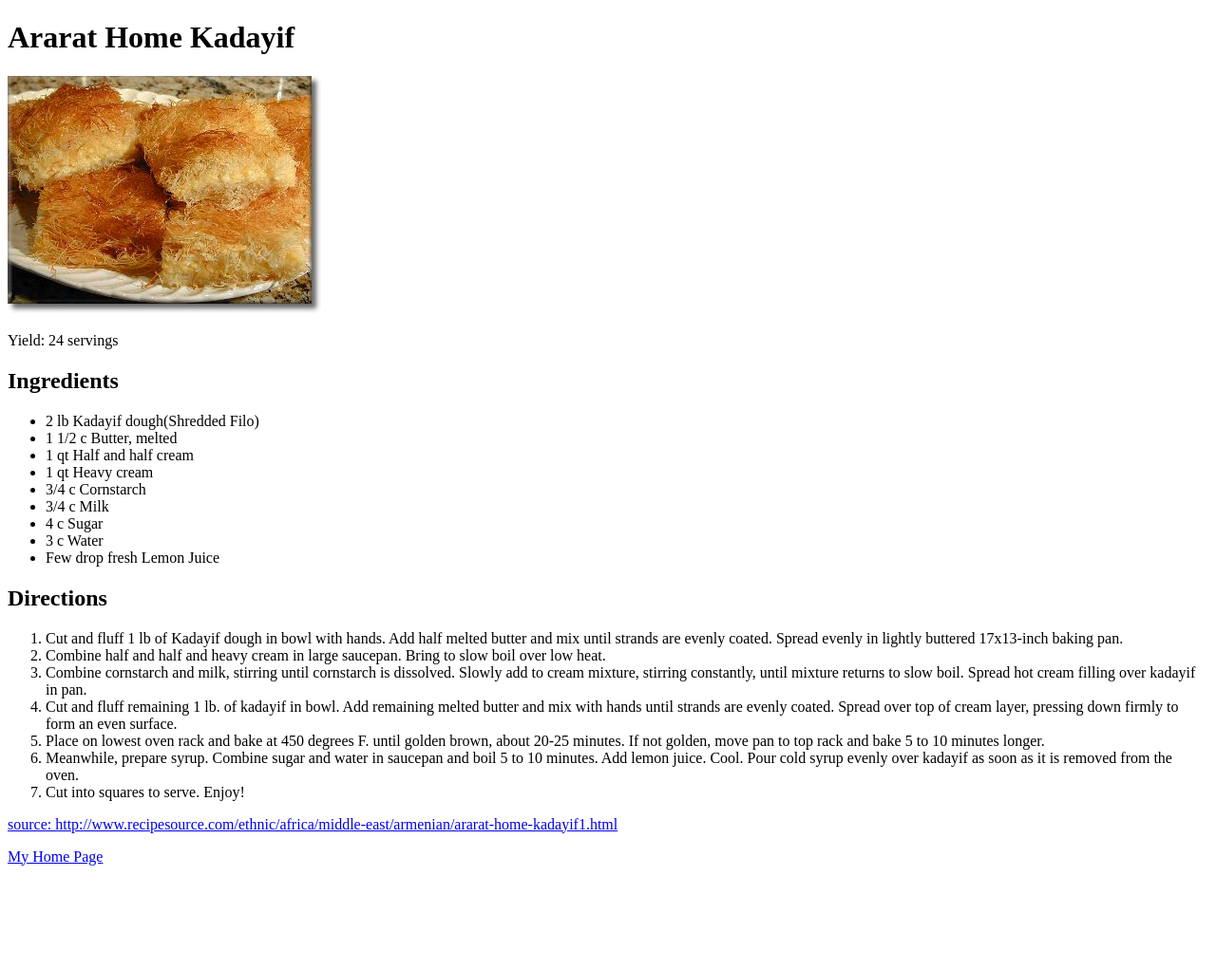
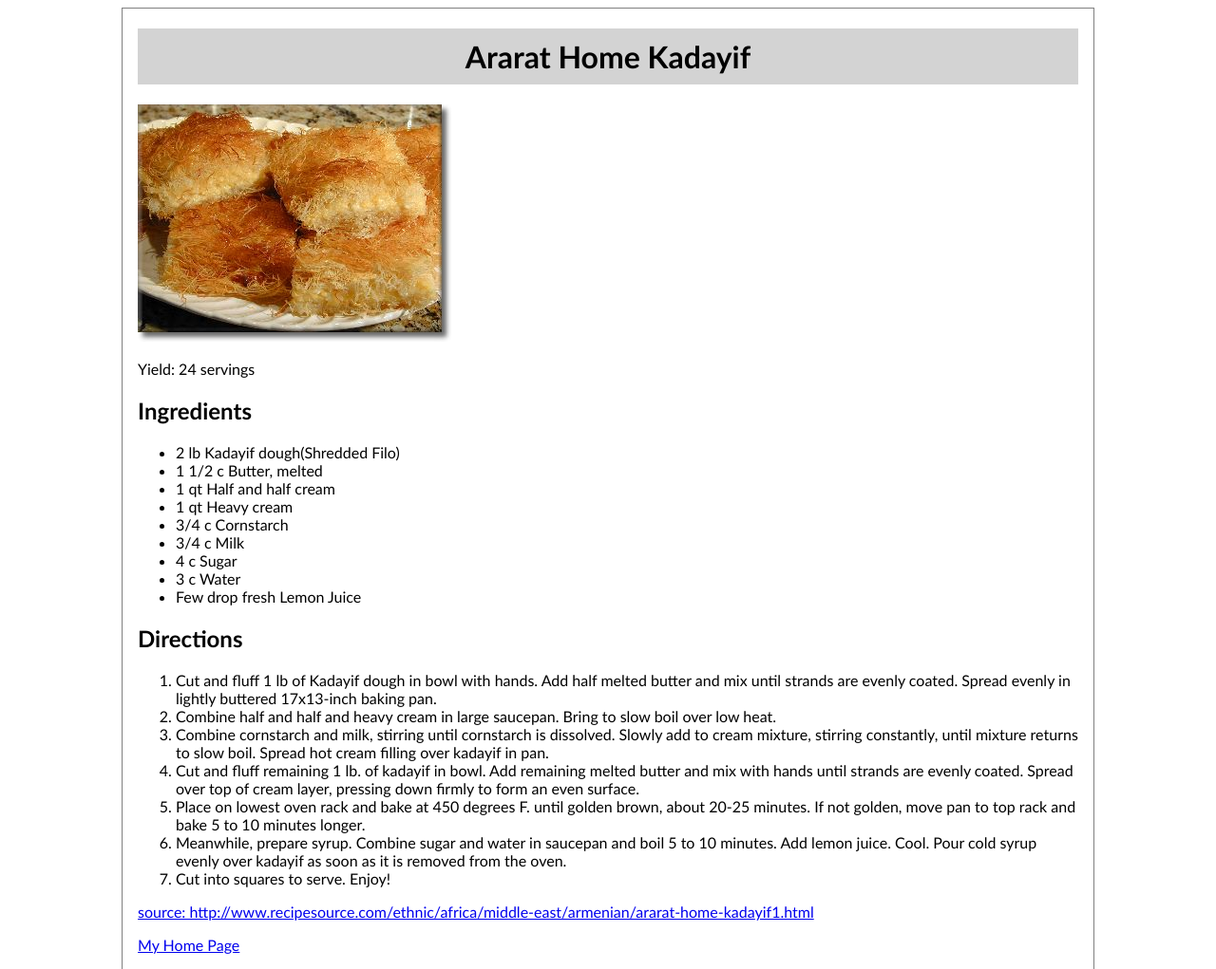
Before and after one commit to yaragg/IGME230-Web-Design-and-Development, a plain HTML site: page 230/ice/recipe/kadayif.html.html in a window 1280 px wide. Shown: the top 1021 px of the page at 95% size. Before the commit the page ends 928 px from the top, so only its background shows below. Drawn offline with Linux system fonts and the light colour scheme.

Commit message:
Recipe ICE: doing CSS part

```diff
--- a/230/ice/recipe/kadayif.html.html
+++ b/230/ice/recipe/kadayif.html.html
@@ -2,6 +2,24 @@
 <html lang="en">
 <head>
 	<meta charset="utf-8" />
+
+  <style type="text/css">
+    body {
+      font-family: "Trebuchet MS", Tahoma, Verdana;
+      margin-left: 10%;
+      margin-right: 10%;
+      border: 1px solid gray;
+      padding-left: 1em;
+      padding-right: 1em;
+    }
+    h1 {
+      background-color: lightgray;
+      padding-top: 0.3em;
+      padding-bottom: 0.3em;
+      text-align: center;
+    }
+  </style>
+
 	<title>Armenian Dessert - Ararat Home Kadayif - by Yara Grassi Gouffon</title>
 </head>
 <body>
```
Also changed, not shown: 4 other files.
